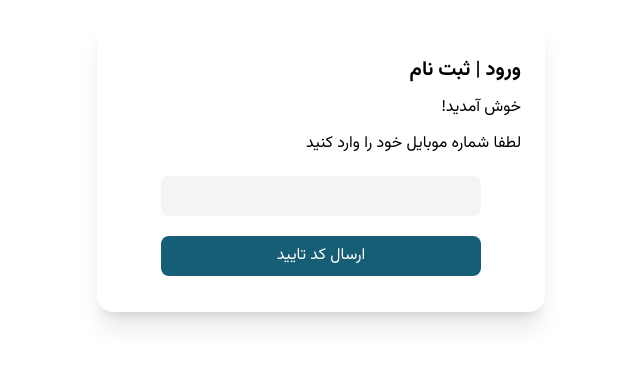
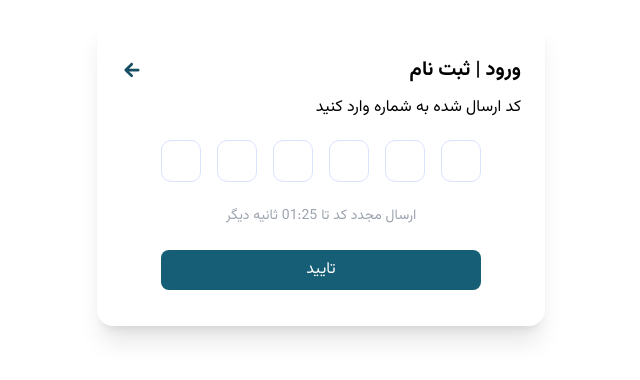
Before and after one commit to SepehrShapouri/Freelancing-platform, a React (Vite) app: page /auth in a window 1280 px wide. Shown: the part 160-540 px from the top of the page, without its empty margins (550-1190 px from the left). Built offline with nearby package versions, Linux system fonts and the light colour scheme.

Commit message:
auth/back btn added,toasts added,otp countdown added/auth feature completed-refactoring phase

```diff
--- a/src/features/CheckOTPForm.jsx
+++ b/src/features/CheckOTPForm.jsx
@@ -4,8 +4,8 @@ import OTPInput from "react-otp-input";
 import { useMutation } from "@tanstack/react-query";
 import { checkOtp, getOtp } from "../services/authServices";
 import toast from "react-hot-toast";
-
-function CheckOTPForm({ phoneNumber }) {
+import { IoMdArrowRoundBack } from "react-icons/io";
+function CheckOTPForm({ phoneNumber, setStep }) {
   const [otp, setOtp] = useState();
   const [minutes, setMinutes] = useState(1);
   const [seconds, setSeconds] = useState(30);
@@ -14,11 +14,12 @@ function CheckOTPForm({ phoneNumber }) {
   });
   const checkOtpHandler = async (e) => {
     e.preventDefault();
+    if(!otp) toast.error("لطفا کد تایید را وارد کنید")
     try {
       const data = await mutateAsync({ phoneNumber, otp });
       toast.success(data.message);
     } catch (error) {
-      toast.error(error?.response?.data?.message);
+        toast.error(error.response.data.message)
     }
   };
   const mutateResendOTP = useMutation({
@@ -58,7 +59,12 @@ function CheckOTPForm({ phoneNumber }) {
   return (
     <div className="container">
       <div className="OTPformWrapper otpformwrapper">
-        <h3 className="text-xl font-semibold">ورود | ثبت نام</h3>
+        <h3 className="text-xl font-semibold flex w-full justify-between">
+          ورود | ثبت نام
+          <button className="text-cyan-900" onClick={() => setStep(1)}>
+            <IoMdArrowRoundBack fontSize={"22px"} />
+          </button>
+        </h3>
         <form className="OTPform" onSubmit={checkOtpHandler}>
           <label className="self-start">
             کد ارسال شده به شماره {phoneNumber} وارد کنید
--- a/src/features/authentication/AuthContainer.jsx
+++ b/src/features/authentication/AuthContainer.jsx
@@ -3,7 +3,7 @@ import SendOTPForm from "./SendOTPForm";
 import CheckOTPForm from "../CheckOTPForm";
 
 function AuthContainer() {
-  const [step, setStep] = useState(1);
+  const [step, setStep] = useState(2);
   const [phoneNumber, setPhoneNumber] = useState("");
   function renderStep() {
     switch (step) {
@@ -16,7 +16,7 @@ function AuthContainer() {
           />
         );
       case 2:
-        return <CheckOTPForm phoneNumber={phoneNumber}/>;
+        return <CheckOTPForm phoneNumber={phoneNumber} setStep={setStep} />;
       default:
         return null;
     }
--- a/src/features/authentication/SendOTPForm.jsx
+++ b/src/features/authentication/SendOTPForm.jsx
@@ -16,7 +16,7 @@ function SendOTPForm({ setStep,phoneNumber,onChange}) {
     try {
       const data = await mutateAsync({ phoneNumber });
       setStep(2);
-      console.log(data);
+      toast.success(data.message)
     } catch (error) {
       console.log(error);
     }
```
